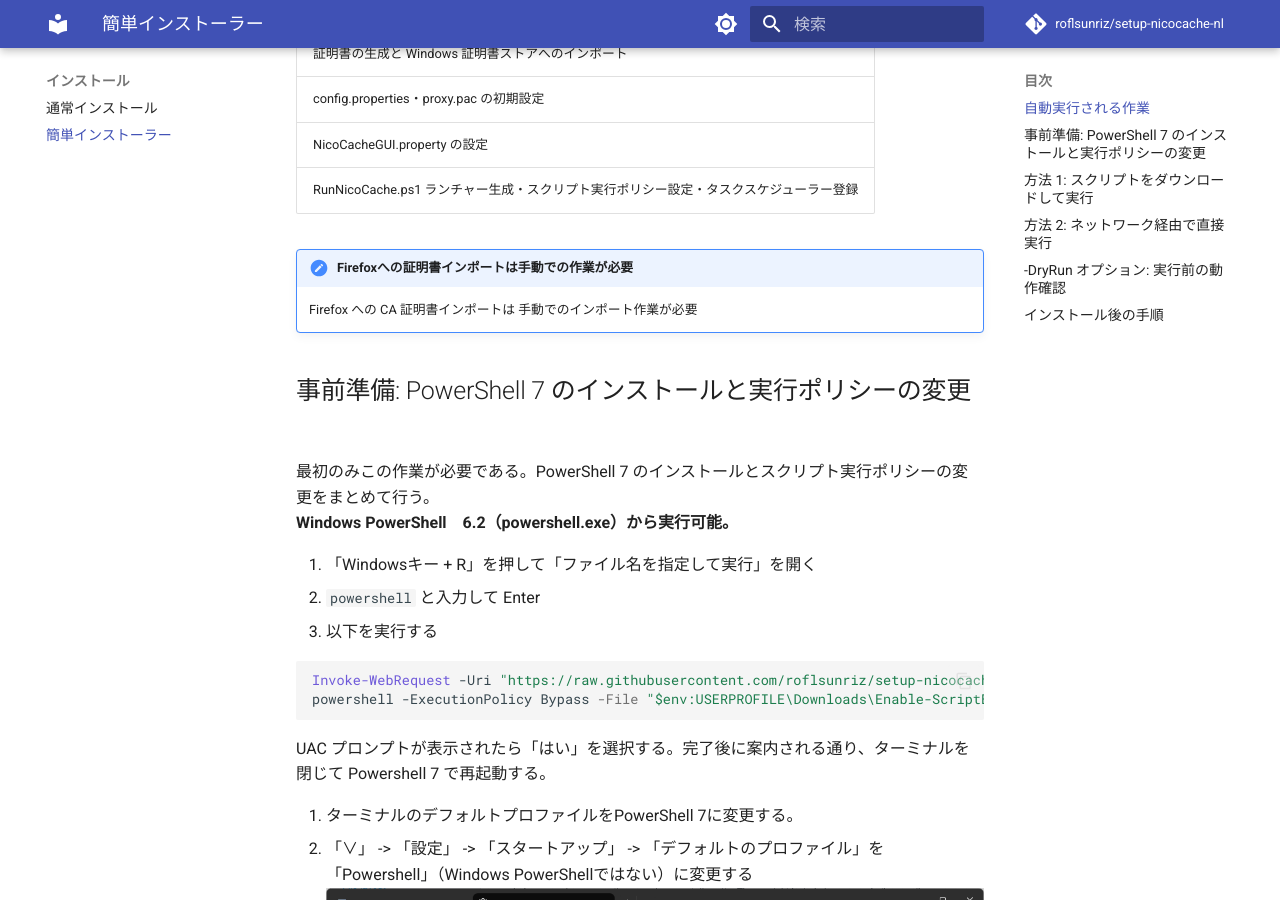
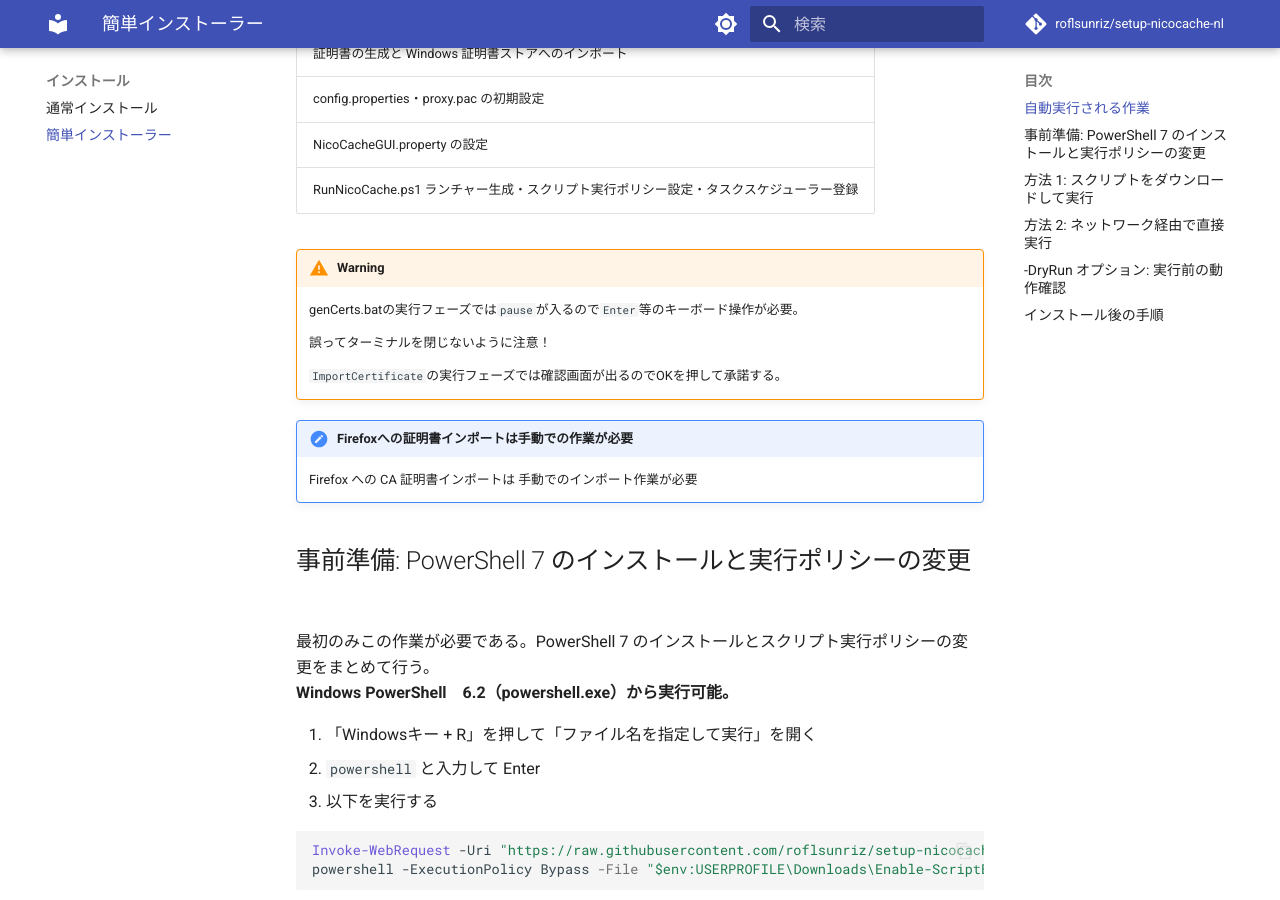
Before and after one commit to roflsunriz/setup-nicocache-nl, an MkDocs documentation site: the page built from docs/fast-installer.md, in a window 1280 px wide and 900 px high, scrolled down 729 px. Built offline with MkDocs 1.6.1 and Material for MkDocs 9.7.7, drawn with Linux system fonts in a browser that asks for light colours; comment, search, counter and statistics services are not loaded.

Commit message:
docs: fast-installer.mdとinstall.mdに警告を追加し、ユーザー操作の注意点を明確化
- genCerts.batの実行時に必要なキーボード操作やターミナルを閉じないようにする注意事項を追加。
- ImportCertificateの実行時に確認画面が表示されることを明記し、ユーザーの理解を助ける内容に強化。

```diff
--- a/docs/fast-installer.md
+++ b/docs/fast-installer.md
@@ -17,6 +17,14 @@
 | config.properties・proxy.pac の初期設定 |
 | NicoCacheGUI.property の設定 |
 | RunNicoCache.ps1 ランチャー生成・スクリプト実行ポリシー設定・タスクスケジューラー登録 |
+
+!!! warning
+    genCerts.batの実行フェーズでは`pause`が入るので`Enter`等のキーボード操作が必要。
+
+    誤ってターミナルを閉じないように注意！
+
+    `ImportCertificate`の実行フェーズでは確認画面が出るのでOKを押して承諾する。
+
 
 !!! note "Firefoxへの証明書インポートは手動での作業が必要"
 
```
Also changed, not shown: docs/install.md (+8 -0 lines).
